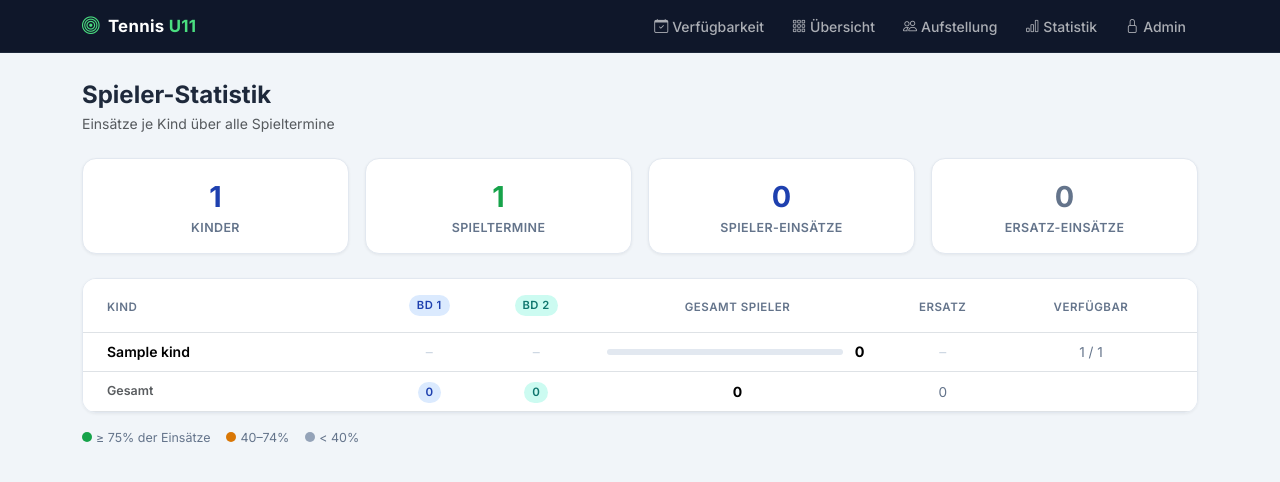
After one commit to tommics/tennis-app, a Flask app: page /statistik in a window 1280 px wide. The commit adds this page. Shown: the top 482 px of the page. Run offline with Flask 3, Linux system fonts and the light colour scheme; tables that the repository leaves empty hold one stand-in row (values such as "Sample post").

Commit message:
Add player statistics page
New /statistik page shows a live table of each player's BD 1 spieler
count, BD 2 spieler count, total appearances, ersatz count, and
availability. Sorted by total appearances descending with a progress
bar showing fairness of distribution.

```diff
--- a/app.py
+++ b/app.py
@@ -155,6 +155,31 @@ def verfuegbarkeit():
                            verfuegbarkeiten=verfuegbarkeiten,
                            gesperrt=gesperrt,
                            kind_name=kind_name)
+
+
+@app.route('/statistik')
+def statistik():
+    kinder = Kind.query.order_by(Kind.name).all()
+    termine = Spieltermin.query.order_by(Spieltermin.datum).all()
+    total_termine = len(termine)
+
+    rows = []
+    for kind in kinder:
+        bd1 = Aufstellung.query.filter_by(kind_id=kind.id, mannschaft='BD 1', rolle='spieler').count()
+        bd2 = Aufstellung.query.filter_by(kind_id=kind.id, mannschaft='BD 2', rolle='spieler').count()
+        ersatz = Aufstellung.query.filter_by(kind_id=kind.id, rolle='ersatz').count()
+        verfuegbar = Verfuegbarkeit.query.filter_by(kind_id=kind.id, verfuegbar=True).count()
+        rows.append({
+            'kind': kind,
+            'bd1': bd1,
+            'bd2': bd2,
+            'gesamt': bd1 + bd2,
+            'ersatz': ersatz,
+            'verfuegbar': verfuegbar,
+        })
+
+    rows.sort(key=lambda r: (-r['gesamt'], r['kind'].name))
+    return render_template('statistik.html', rows=rows, total_termine=total_termine)
 
 
 @app.route('/uebersicht')
--- a/templates/base.html
+++ b/templates/base.html
@@ -109,6 +109,9 @@
           <li class="nav-item">
             <a class="nav-link" href="/aufstellung"><i class="bi bi-people me-1"></i>Aufstellung</a>
           </li>
+          <li class="nav-item">
+            <a class="nav-link" href="/statistik"><i class="bi bi-bar-chart me-1"></i>Statistik</a>
+          </li>
           {% if session.get('admin') %}
             <li class="nav-item">
               <a class="nav-link" href="/admin"><i class="bi bi-sliders me-1"></i>Admin</a>
--- /dev/null
+++ b/templates/statistik.html
@@ -0,0 +1,159 @@
+{% extends "base.html" %}
+{% block title %}Statistik{% endblock %}
+{% block content %}
+
+<div class="mb-4">
+  <div class="page-title">Spieler-Statistik</div>
+  <div class="text-muted" style="font-size:.875rem">Einsätze je Kind über alle Spieltermine</div>
+</div>
+
+{% if not rows %}
+  <div class="card">
+    <div class="card-body text-center py-5 text-muted">
+      <i class="bi bi-bar-chart d-block mb-2" style="font-size:2rem"></i>
+      Noch keine Daten vorhanden.
+    </div>
+  </div>
+{% else %}
+
+  <!-- Summary cards -->
+  {% set max_gesamt = rows | map(attribute='gesamt') | max %}
+  <div class="row g-3 mb-4">
+    <div class="col-6 col-md-3">
+      <div class="card text-center p-3">
+        <div style="font-size:1.8rem;font-weight:700;color:var(--color-bd1)">{{ rows|length }}</div>
+        <div style="font-size:.78rem;color:var(--text-muted);font-weight:600;text-transform:uppercase;letter-spacing:.4px">Kinder</div>
+      </div>
+    </div>
+    <div class="col-6 col-md-3">
+      <div class="card text-center p-3">
+        <div style="font-size:1.8rem;font-weight:700;color:var(--color-home)">{{ total_termine }}</div>
+        <div style="font-size:.78rem;color:var(--text-muted);font-weight:600;text-transform:uppercase;letter-spacing:.4px">Spieltermine</div>
+      </div>
+    </div>
+    <div class="col-6 col-md-3">
+      <div class="card text-center p-3">
+        <div style="font-size:1.8rem;font-weight:700;color:var(--color-bd1)">
+          {{ rows | map(attribute='gesamt') | sum }}
+        </div>
+        <div style="font-size:.78rem;color:var(--text-muted);font-weight:600;text-transform:uppercase;letter-spacing:.4px">Spieler-Einsätze</div>
+      </div>
+    </div>
+    <div class="col-6 col-md-3">
+      <div class="card text-center p-3">
+        <div style="font-size:1.8rem;font-weight:700;color:var(--text-muted)">
+          {{ rows | map(attribute='ersatz') | sum }}
+        </div>
+        <div style="font-size:.78rem;color:var(--text-muted);font-weight:600;text-transform:uppercase;letter-spacing:.4px">Ersatz-Einsätze</div>
+      </div>
+    </div>
+  </div>
+
+  <!-- Main table -->
+  <div class="table-card">
+    <div class="table-responsive">
+      <table class="table table-hover align-middle mb-0" style="font-size:.875rem">
+        <thead style="background:#f8fafc">
+          <tr>
+            <th class="ps-4 py-3 text-start" style="min-width:160px">Kind</th>
+            <th class="py-3 text-center">
+              <span class="chip chip-bd1">BD 1</span>
+            </th>
+            <th class="py-3 text-center">
+              <span class="chip chip-bd2">BD 2</span>
+            </th>
+            <th class="py-3 text-center" style="min-width:160px">Gesamt Spieler</th>
+            <th class="py-3 text-center">Ersatz</th>
+            <th class="py-3 text-center pe-4">Verfügbar</th>
+          </tr>
+        </thead>
+        <tbody>
+          {% for row in rows %}
+          {% set pct = (row.gesamt / max_gesamt * 100) if max_gesamt > 0 else 0 %}
+          <tr>
+            <!-- Name -->
+            <td class="ps-4 fw-semibold">{{ row.kind.name }}</td>
+
+            <!-- BD 1 spieler -->
+            <td class="text-center">
+              {% if row.bd1 > 0 %}
+                <span class="chip chip-bd1" style="font-size:.75rem;padding:3px 10px">{{ row.bd1 }}</span>
+              {% else %}
+                <span style="color:#cbd5e1">–</span>
+              {% endif %}
+            </td>
+
+            <!-- BD 2 spieler -->
+            <td class="text-center">
+              {% if row.bd2 > 0 %}
+                <span class="chip chip-bd2" style="font-size:.75rem;padding:3px 10px">{{ row.bd2 }}</span>
+              {% else %}
+                <span style="color:#cbd5e1">–</span>
+              {% endif %}
+            </td>
+
+            <!-- Gesamt with progress bar -->
+            <td class="text-center px-3">
+              <div class="d-flex align-items-center gap-2">
+                <div style="flex:1;background:#e2e8f0;border-radius:999px;height:6px;overflow:hidden">
+                  <div style="width:{{ pct }}%;height:100%;background:{% if pct >= 75 %}var(--color-home){% elif pct >= 40 %}var(--color-away){% else %}#94a3b8{% endif %};border-radius:999px;transition:width .3s"></div>
+                </div>
+                <span style="font-weight:700;min-width:18px;font-size:.9rem">{{ row.gesamt }}</span>
+              </div>
+            </td>
+
+            <!-- Ersatz -->
+            <td class="text-center">
+              {% if row.ersatz > 0 %}
+                <span style="font-size:.85rem;color:var(--text-muted)">{{ row.ersatz }}</span>
+              {% else %}
+                <span style="color:#cbd5e1">–</span>
+              {% endif %}
+            </td>
+
+            <!-- Verfügbar -->
+            <td class="text-center pe-4">
+              <span style="font-size:.85rem;color:var(--text-muted)">
+                {{ row.verfuegbar }} / {{ total_termine }}
+              </span>
+            </td>
+          </tr>
+          {% endfor %}
+        </tbody>
+        <tfoot style="background:#f8fafc">
+          <tr>
+            <td class="ps-4 fw-semibold text-muted" style="font-size:.78rem">Gesamt</td>
+            <td class="text-center">
+              <span class="chip chip-bd1" style="font-size:.72rem">
+                {{ rows | map(attribute='bd1') | sum }}
+              </span>
+            </td>
+            <td class="text-center">
+              <span class="chip chip-bd2" style="font-size:.72rem">
+                {{ rows | map(attribute='bd2') | sum }}
+              </span>
+            </td>
+            <td class="text-center px-3">
+              <span style="font-weight:700">{{ rows | map(attribute='gesamt') | sum }}</span>
+            </td>
+            <td class="text-center">
+              <span style="font-size:.85rem;color:var(--text-muted)">
+                {{ rows | map(attribute='ersatz') | sum }}
+              </span>
+            </td>
+            <td class="pe-4"></td>
+          </tr>
+        </tfoot>
+      </table>
+    </div>
+  </div>
+
+  <!-- Legend -->
+  <div class="mt-3 d-flex gap-3 flex-wrap" style="font-size:.78rem;color:var(--text-muted)">
+    <span><span style="display:inline-block;width:10px;height:10px;background:var(--color-home);border-radius:999px;margin-right:4px"></span>≥ 75% der Einsätze</span>
+    <span><span style="display:inline-block;width:10px;height:10px;background:var(--color-away);border-radius:999px;margin-right:4px"></span>40–74%</span>
+    <span><span style="display:inline-block;width:10px;height:10px;background:#94a3b8;border-radius:999px;margin-right:4px"></span>< 40%</span>
+  </div>
+
+{% endif %}
+{% endblock %}
```
